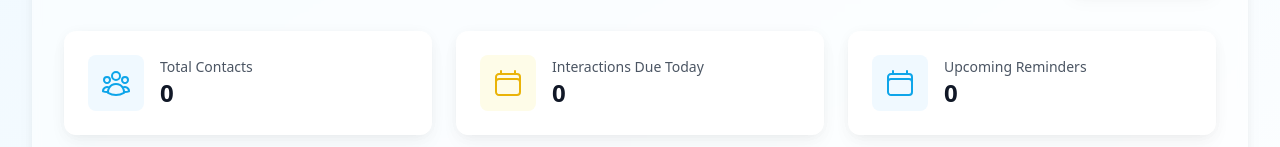
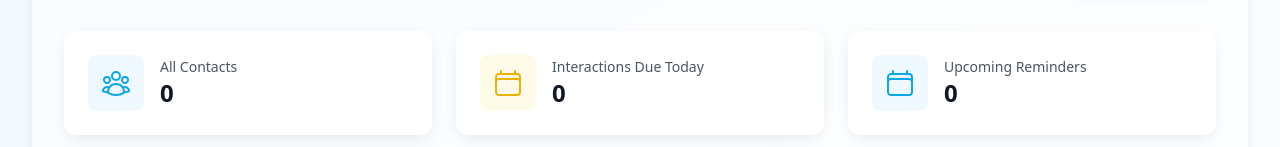
Before and after one commit to ajiteshgogoi/touchbase, a React (Vite) app: page /login in a window 1280 px wide. Both pictures are taken after a click on the button "Development Mode Login". Shown: the part 185-332 px from the top of the page. Built offline with nearby package versions, Linux system fonts and the light colour scheme; no server answers; the database is empty.

Commit message:
Update Dashboard.tsx

```diff
--- a/src/pages/Dashboard.tsx
+++ b/src/pages/Dashboard.tsx
@@ -52,7 +52,7 @@ const DashboardMetrics = () => {
               <UserGroupIcon className="h-8 w-8 text-primary-500" />
             </div>
             <div className="ml-4">
-              <p className="text-sm font-medium text-gray-600">Total Contacts</p>
+              <p className="text-sm font-medium text-gray-600">All Contacts</p>
               <p className="text-2xl font-semibold text-gray-900">{metrics.totalContacts}</p>
             </div>
           </div>
```
